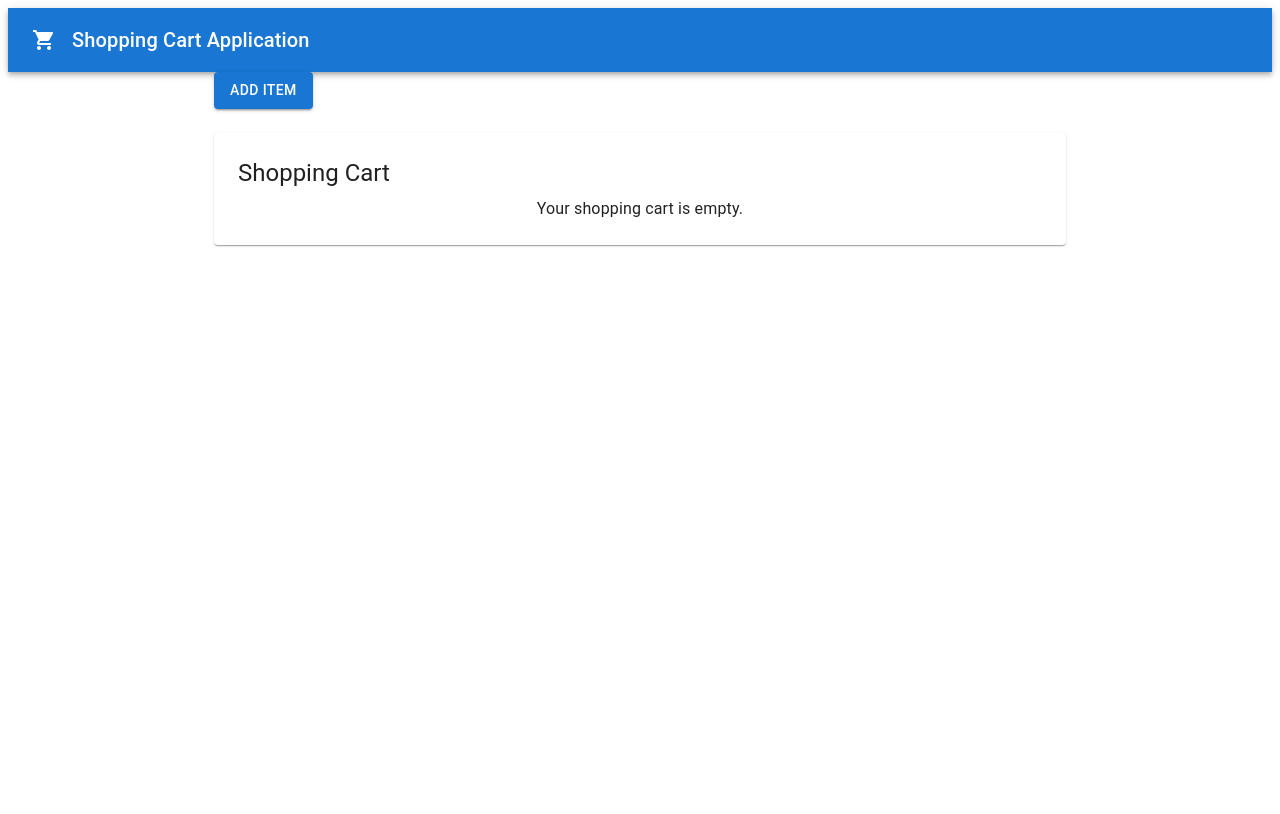
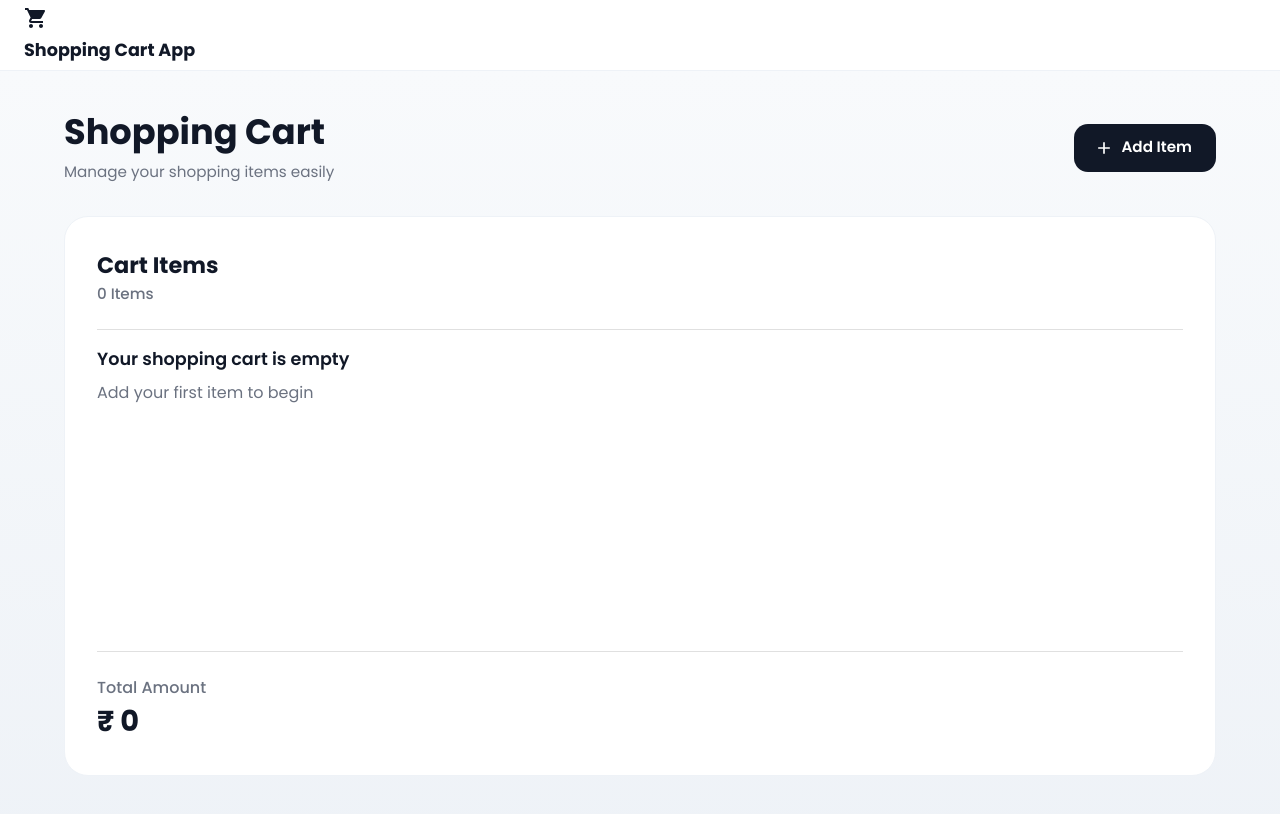
Before and after one commit to MANOJ-M-007/shopping-cart, a React (Vite) app: page / in a window 1280 px wide. Shown: the top 814 px of the page. Built offline with nearby package versions, Linux system fonts and the light colour scheme.

Commit message:
Enhance UI with validations

```diff
--- a/index.html
+++ b/index.html
@@ -1,13 +1,23 @@
 <!doctype html>
 <html lang="en">
+
 <head>
   <meta charset="UTF-8" />
   <link rel="icon" type="image/svg+xml" href="/favicon.svg" />
+
+  <link rel="preconnect" href="https://fonts.googleapis.com" />
+
+  <link rel="preconnect" href="https://fonts.gstatic.com" crossorigin />
+
+  <link href="https://fonts.googleapis.com/css2?family=Poppins:wght@300;400;500;600;700&display=swap"
+    rel="stylesheet" />
   <meta name="viewport" content="width=device-width, initial-scale=1.0" />
   <title>shopping-cart-app</title>
 </head>
+
 <body>
   <div id="root"></div>
   <script type="module" src="/src/main.jsx"></script>
 </body>
+
 </html>
--- a/src/App.jsx
+++ b/src/App.jsx
@@ -1,6 +1,8 @@
 import { useState } from "react";
 
-import { Container, Box, Button } from "@mui/material";
+import { Container, Box, Button, Typography } from "@mui/material";
+
+import AddIcon from "@mui/icons-material/Add";
 
 import toast from "react-hot-toast";
 
@@ -10,7 +12,9 @@ import AddItemForm from "./components/AddItemForm";
 
 function App() {
   const [items, setItems] = useState([]);
+
   const [editingItem, setEditingItem] = useState(null);
+
   const [openModal, setOpenModal] = useState(false);
 
   const addItem = (newItem) => {
@@ -59,12 +63,73 @@ function App() {
     <>
       <Header />
 
-      <Container maxWidth="md">
-        <Box mt={4}>
-          <Button variant="contained" sx={{ mb: 3 }} onClick={handleAddClick}>
-            Add Item
-          </Button>
+      <Box
+        sx={{
+          minHeight: "100vh",
+          background: "linear-gradient(to bottom, #f8fafc, #eef2f7)",
+          py: 5,
+        }}
+      >
+        <Container maxWidth="lg">
+          {/* TOP SECTION */}
+          <Box
+            sx={{
+              display: "flex",
+              justifyContent: "space-between",
+              alignItems: "center",
+              mb: 4,
+            }}
+          >
+            {/* LEFT */}
+            <Box>
+              <Typography
+                sx={{
+                  fontSize: "2.2rem",
+                  fontWeight: 700,
+                  color: "#111827",
+                  lineHeight: 1.2,
+                }}
+              >
+                Shopping Cart
+              </Typography>
 
+              <Typography
+                sx={{
+                  mt: 1,
+                  fontSize: "0.95rem",
+                  color: "#6b7280",
+                }}
+              >
+                Manage your shopping items easily
+              </Typography>
+            </Box>
+
+            {/* RIGHT */}
+            <Button
+              variant="contained"
+              startIcon={<AddIcon />}
+              onClick={handleAddClick}
+              sx={{
+                height: "48px",
+                px: 3,
+                borderRadius: "14px",
+                textTransform: "none",
+                fontWeight: 600,
+                fontSize: "0.95rem",
+                backgroundColor: "#111827",
+                boxShadow: "none",
+
+                "&:hover": {
+                  backgroundColor: "#1f2937",
+                  boxShadow: "none",
+                },
+              }}
+            >
+              Add Item
+            </Button>
+          </Box>
+
+          {/* MODAL */}
           <AddItemForm
             addItem={addItem}
             editingItem={editingItem}
@@ -73,13 +138,14 @@ function App() {
             setOpenModal={setOpenModal}
           />
 
+          {/* CART */}
           <ShoppingCart
             items={items}
             removeItem={removeItem}
             editItem={editItem}
           />
-        </Box>
-      </Container>
+        </Container>
+      </Box>
     </>
   );
 }
--- a/src/components/AddItemForm.jsx
+++ b/src/components/AddItemForm.jsx
@@ -51,7 +51,7 @@ function AddItemForm({
     if (editingItem) {
       const updatedItem = {
         id: editingItem.id,
-        name,
+        name: name.trim(),
         price: Number(price),
       };
 
@@ -59,7 +59,7 @@ function AddItemForm({
     } else {
       const newItem = {
         id: uuidv4(),
-        name,
+        name: name.trim(),
         price: Number(price),
       };
 
@@ -76,30 +76,80 @@ function AddItemForm({
       onClose={() => setOpenModal(false)}
       fullWidth
       maxWidth="sm"
+      PaperProps={{
+        sx: {
+          borderRadius: 5,
+          p: 1,
+        },
+      }}
     >
-      <DialogTitle>{editingItem ? "Edit Item" : "Add Item"}</DialogTitle>
+      <DialogTitle
+        sx={{
+          fontWeight: 700,
+          fontSize: "1.6rem",
+          pb: 1,
+        }}
+      >
+        {editingItem ? "Edit Item" : "Add New Item"}
+      </DialogTitle>
 
-      <DialogContent>
+      <DialogContent
+        sx={{
+          pt: 1,
+        }}
+      >
         <form onSubmit={handleSubmit}>
-          <Stack spacing={2} mt={1}>
+          <Stack spacing={3}>
             <TextField
               label="Item Name"
-              variant="outlined"
               fullWidth
+              autoFocus
               value={name}
               onChange={(e) => setName(e.target.value)}
+              sx={{
+                "& .MuiOutlinedInput-root": {
+                  borderRadius: "14px",
+                  backgroundColor: "#fff",
+                },
+
+                "& .MuiInputLabel-root": {
+                  backgroundColor: "#fff",
+                  px: 0.5,
+                },
+              }}
             />
 
             <TextField
               label="Price"
               type="number"
-              variant="outlined"
               fullWidth
               value={price}
               onChange={(e) => setPrice(e.target.value)}
+              sx={{
+                "& .MuiOutlinedInput-root": {
+                  borderRadius: "14px",
+                  backgroundColor: "#fff",
+                },
+
+                "& .MuiInputLabel-root": {
+                  backgroundColor: "#fff",
+                  px: 0.5,
+                },
+              }}
             />
 
-            <Button variant="contained" type="submit">
+            <Button
+              variant="contained"
+              type="submit"
+              size="large"
+              sx={{
+                borderRadius: 3,
+                py: 1.4,
+                textTransform: "none",
+                fontWeight: 600,
+                boxShadow: "none",
+              }}
+            >
               {editingItem ? "Update Item" : "Add Item"}
             </Button>
           </Stack>
--- a/src/components/CartItem.jsx
+++ b/src/components/CartItem.jsx
@@ -1,36 +1,82 @@
-import { Card, CardContent, Typography, Button, Stack } from "@mui/material";
+import { Box, Typography, Button, Stack } from "@mui/material";
 
-import EditIcon from "@mui/icons-material/Edit";
-import DeleteIcon from "@mui/icons-material/Delete";
+import EditOutlinedIcon from "@mui/icons-material/EditOutlined";
+
+import DeleteOutlineOutlinedIcon from "@mui/icons-material/DeleteOutlineOutlined";
 
 function CartItem({ item, removeItem, editItem }) {
   return (
-    <Card sx={{ mb: 2 }}>
-      <CardContent>
-        <Typography variant="h6">{item.name}</Typography>
+    <Box
+      sx={{
+        py: 2.5,
+        borderBottom: "1px solid #eef2f7",
+      }}
+    >
+      <Box display="flex" justifyContent="space-between" alignItems="center">
+        {/* LEFT */}
+        <Box>
+          <Typography
+            sx={{
+              fontSize: "1rem",
+              fontWeight: 600,
+              color: "#111827",
+            }}
+          >
+            {item.name}
+          </Typography>
 
-        <Typography sx={{ mb: 2 }}>₹ {item.price}</Typography>
+          <Typography
+            sx={{
+              mt: 0.5,
+              fontSize: "0.9rem",
+              color: "#6b7280",
+            }}
+          >
+            ₹ {item.price}
+          </Typography>
+        </Box>
 
-        <Stack direction="row" spacing={2}>
+        {/* RIGHT */}
+        <Stack direction="row" spacing={1.5}>
           <Button
             variant="outlined"
-            startIcon={<EditIcon />}
+            startIcon={<EditOutlinedIcon />}
             onClick={() => editItem(item)}
+            sx={{
+              borderRadius: "12px",
+              textTransform: "none",
+              fontWeight: 600,
+              borderColor: "#dbe3ea",
+              color: "#111827",
+              minWidth: "100px",
+            }}
           >
             Edit
           </Button>
 
           <Button
             variant="contained"
-            color="error"
-            startIcon={<DeleteIcon />}
+            startIcon={<DeleteOutlineOutlinedIcon />}
             onClick={() => removeItem(item.id)}
+            sx={{
+              borderRadius: "12px",
+              textTransform: "none",
+              fontWeight: 600,
+              minWidth: "110px",
+              backgroundColor: "#ef4444",
+              boxShadow: "none",
+
+              "&:hover": {
+                backgroundColor: "#dc2626",
+                boxShadow: "none",
+              },
+            }}
           >
             Remove
           </Button>
         </Stack>
-      </CardContent>
-    </Card>
+      </Box>
+    </Box>
   );
 }
 
--- a/src/components/Header.jsx
+++ b/src/components/Header.jsx
@@ -1,14 +1,39 @@
-import { AppBar, Toolbar, Typography } from "@mui/material";
+import { AppBar, Toolbar, Typography, Box } from "@mui/material";
 
 import ShoppingCartIcon from "@mui/icons-material/ShoppingCart";
 
 function Header() {
   return (
-    <AppBar position="static">
-      <Toolbar>
-        <ShoppingCartIcon sx={{ mr: 2 }} />
+    <AppBar
+      position="static"
+      elevation={0}
+      sx={{
+        backgroundColor: "#ffffff",
+        color: "#111827",
+        borderBottom: "1px solid #eef2f7",
+      }}
+    >
+      <Toolbar
+        sx={{
+          minHeight: "70px !important",
+        }}
+      >
+        <Box display="flex" alignItems="center" gap={1.2}>
+          <ShoppingCartIcon
+            sx={{
+              color: "#111827",
+            }}
+          />
 
-        <Typography variant="h6">Shopping Cart Application</Typography>
+          <Typography
+            sx={{
+              fontWeight: 700,
+              fontSize: "1.1rem",
+            }}
+          >
+            Shopping Cart App
+          </Typography>
+        </Box>
       </Toolbar>
     </AppBar>
   );
--- a/src/components/ShoppingCart.jsx
+++ b/src/components/ShoppingCart.jsx
@@ -1,36 +1,163 @@
-import { Paper, Typography, Box } from "@mui/material";
+import {
+  Paper,
+  Typography,
+  Box,
+  Divider,
+} from "@mui/material";
 
 import CartItem from "./CartItem";
 
-function ShoppingCart({ items, removeItem, editItem }) {
-  const totalPrice = items.reduce((total, item) => total + item.price, 0);
+function ShoppingCart({
+  items,
+  removeItem,
+  editItem,
+}) {
+  const totalPrice = items.reduce(
+    (total, item) => total + item.price,
+    0
+  );
 
   return (
-    <Paper sx={{ p: 3 }}>
-      <Typography variant="h5" gutterBottom>
-        Shopping Cart
-      </Typography>
+    <Paper
+      elevation={0}
+      sx={{
+        height: "70vh",
+        borderRadius: "24px",
+        border: "1px solid #eef2f7",
+        backgroundColor: "#ffffff",
 
-      {items.length === 0 ? (
-        <Box py={4}>
-          <Typography align="center">Your shopping cart is empty.</Typography>
+        display: "flex",
+        flexDirection: "column",
+
+        overflow: "hidden",
+      }}
+    >
+      {/* TOP HEADER */}
+      <Box
+        sx={{
+          p: 4,
+          pb: 2,
+        }}
+      >
+        <Box
+          display="flex"
+          justifyContent="space-between"
+          alignItems="center"
+        >
+          <Typography
+            sx={{
+              fontSize: "1.4rem",
+              fontWeight: 700,
+              color: "#111827",
+            }}
+          >
+            Cart Items
+          </Typography>
+
+          <Typography
+            sx={{
+              fontSize: "0.95rem",
+              color: "#6b7280",
+              fontWeight: 500,
+            }}
+          >
+            {items.length} Items
+          </Typography>
         </Box>
-      ) : (
-        <>
-          {items.map((item) => (
+
+        <Divider sx={{ mt: 3 }} />
+      </Box>
+
+      {/* SCROLLABLE PRODUCT AREA */}
+      <Box
+        sx={{
+          flex: 1,
+          overflowY: "auto",
+          px: 4,
+
+          "&::-webkit-scrollbar": {
+            width: "6px",
+          },
+
+          "&::-webkit-scrollbar-thumb": {
+            backgroundColor: "#d1d5db",
+            borderRadius: "10px",
+          },
+        }}
+      >
+        {items.length === 0 ? (
+          <Box
+            height="100%"
+            display="flex"
+            flexDirection="column"
+            justifyContent="center"
+            alignItems="center"
+          >
+            <Typography
+              sx={{
+                fontSize: "1.1rem",
+                fontWeight: 600,
+                color: "#111827",
+              }}
+            >
+              Your shopping cart is empty
+            </Typography>
+
+            <Typography
+              sx={{
+                mt: 1,
+                color: "#6b7280",
+              }}
+            >
+              Add your first item to begin
+            </Typography>
+          </Box>
+        ) : (
+          items.map((item) => (
             <CartItem
               key={item.id}
               item={item}
               removeItem={removeItem}
               editItem={editItem}
             />
-          ))}
+          ))
+        )}
+      </Box>
 
-          <Typography variant="h6" sx={{ mt: 3 }}>
-            Total: ₹ {totalPrice}
+      {/* FIXED TOTAL SECTION */}
+      <Box
+        sx={{
+          p: 4,
+          pt: 2,
+        }}
+      >
+        <Divider sx={{ mb: 3 }} />
+
+        <Box
+          display="flex"
+          justifyContent="space-between"
+          alignItems="center"
+        >
+          <Typography
+            sx={{
+              color: "#6b7280",
+              fontWeight: 500,
+            }}
+          >
+            Total Amount
           </Typography>
-        </>
-      )}
+
+          <Typography
+            sx={{
+              fontSize: "1.8rem",
+              fontWeight: 700,
+              color: "#111827",
+            }}
+          >
+            ₹ {totalPrice}
+          </Typography>
+        </Box>
+      </Box>
     </Paper>
   );
 }
--- a/src/main.jsx
+++ b/src/main.jsx
@@ -1,13 +1,32 @@
 import React from "react";
 import ReactDOM from "react-dom/client";
+
 import { Toaster } from "react-hot-toast";
+
+import { CssBaseline, ThemeProvider, createTheme } from "@mui/material";
 
 import App from "./App";
 
+const theme = createTheme({
+  typography: {
+    fontFamily: "Poppins, sans-serif",
+  },
+
+  palette: {
+    background: {
+      default: "#f8fafc",
+    },
+  },
+});
+
 ReactDOM.createRoot(document.getElementById("root")).render(
   <React.StrictMode>
-    <Toaster position="top-right" />
+    <ThemeProvider theme={theme}>
+      <CssBaseline />
 
-    <App />
-  </React.StrictMode>
+      <Toaster position="top-right" />
+
+      <App />
+    </ThemeProvider>
+  </React.StrictMode>,
 );
```
Lines whose indentation alone changed are shown as unchanged.
